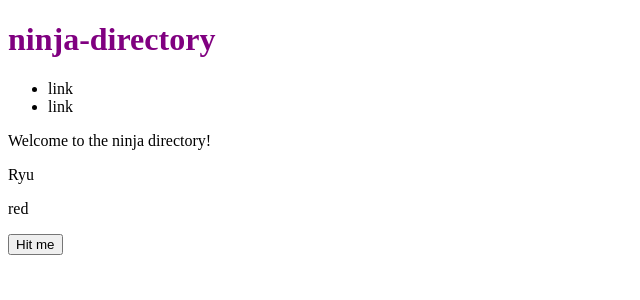
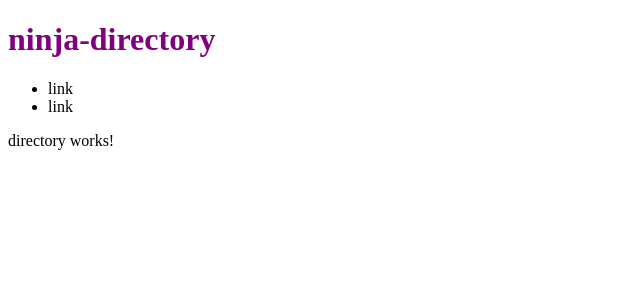
Before and after one commit to SafNaaz/ninja-directory-angular, an Angular app: page /directory in a window 1280 px wide. Before the commit this address led to /. Shown: the top 300 px of the page, without its empty margins (0-640 px from the left). Built offline with nearby package versions, Linux system fonts and the light colour scheme.

Commit message:
routing setup

```diff
--- a/src/app/app-routing.module.ts
+++ b/src/app/app-routing.module.ts
@@ -1,7 +1,12 @@
 import { NgModule } from '@angular/core';
 import { Routes, RouterModule } from '@angular/router';
+import { DirectoryComponent } from './directory/directory.component';
+import { HomeComponent } from './home/home.component';
 
-const routes: Routes = [];
+const routes: Routes = [
+  {path: 'directory', component: DirectoryComponent},
+  {path: '', component: HomeComponent}
+];
 
 @NgModule({
   imports: [RouterModule.forRoot(routes)],
--- a/src/app/app.component.html
+++ b/src/app/app.component.html
@@ -8,5 +8,6 @@
   </nav>
 </header>
 <section id="main">
-  <app-home [ninja]="ninja" (onYell)="yell($event)">hello there!</app-home>
+  <!-- <app-home [ninja]="ninja" (onYell)="yell($event)">hello there!</app-home> -->
+  <router-outlet></router-outlet>
 </section>
--- a/src/app/app.module.ts
+++ b/src/app/app.module.ts
@@ -5,11 +5,13 @@ import { FormsModule } from "@angular/forms";
 import { AppRoutingModule } from './app-routing.module';
 import { AppComponent } from './app.component';
 import { HomeComponent } from './home/home.component';
+import { DirectoryComponent } from './directory/directory.component';
 
 @NgModule({
   declarations: [
     AppComponent,
-    HomeComponent
+    HomeComponent,
+    DirectoryComponent
   ],
   imports: [
     BrowserModule,
--- /dev/null
+++ b/src/app/directory/directory.component.html
@@ -0,0 +1 @@
+<p>directory works!</p>
--- /dev/null
+++ b/src/app/directory/directory.component.ts
@@ -0,0 +1,15 @@
+import { Component, OnInit } from '@angular/core';
+
+@Component({
+  selector: 'app-directory',
+  templateUrl: './directory.component.html',
+  styleUrls: ['./directory.component.css']
+})
+export class DirectoryComponent implements OnInit {
+
+  constructor() { }
+
+  ngOnInit(): void {
+  }
+
+}
--- a/src/main.ts
+++ b/src/main.ts
@@ -8,5 +8,5 @@ if (environment.production) {
   enableProdMode();
 }
 
-platformBrowserDynamic().bootstrapModule(AppModule)
+platformBrowserDynamic().bootstrapModule(AppModule, [])
   .catch(err => console.error(err));
```
Also changed, not shown: src/app/directory/directory.component.css (added).
